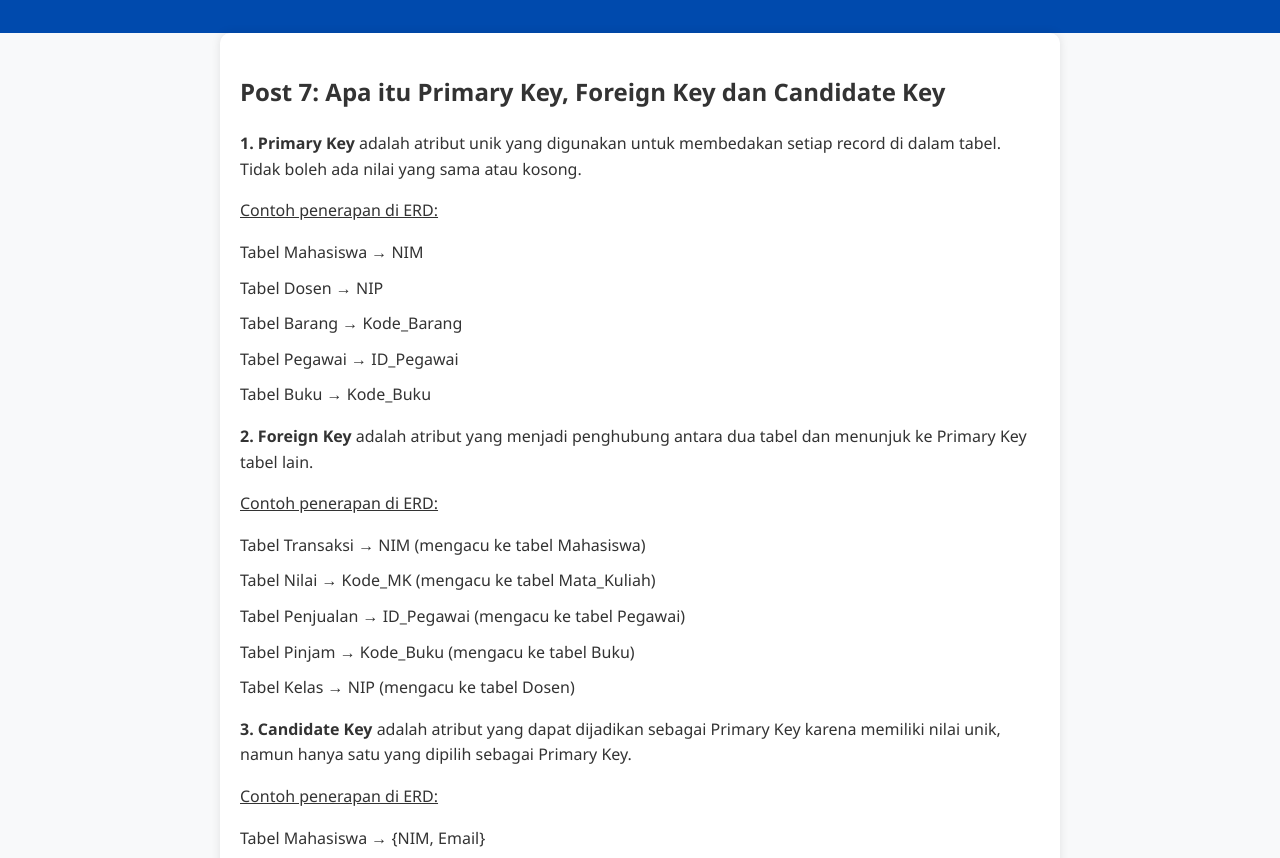
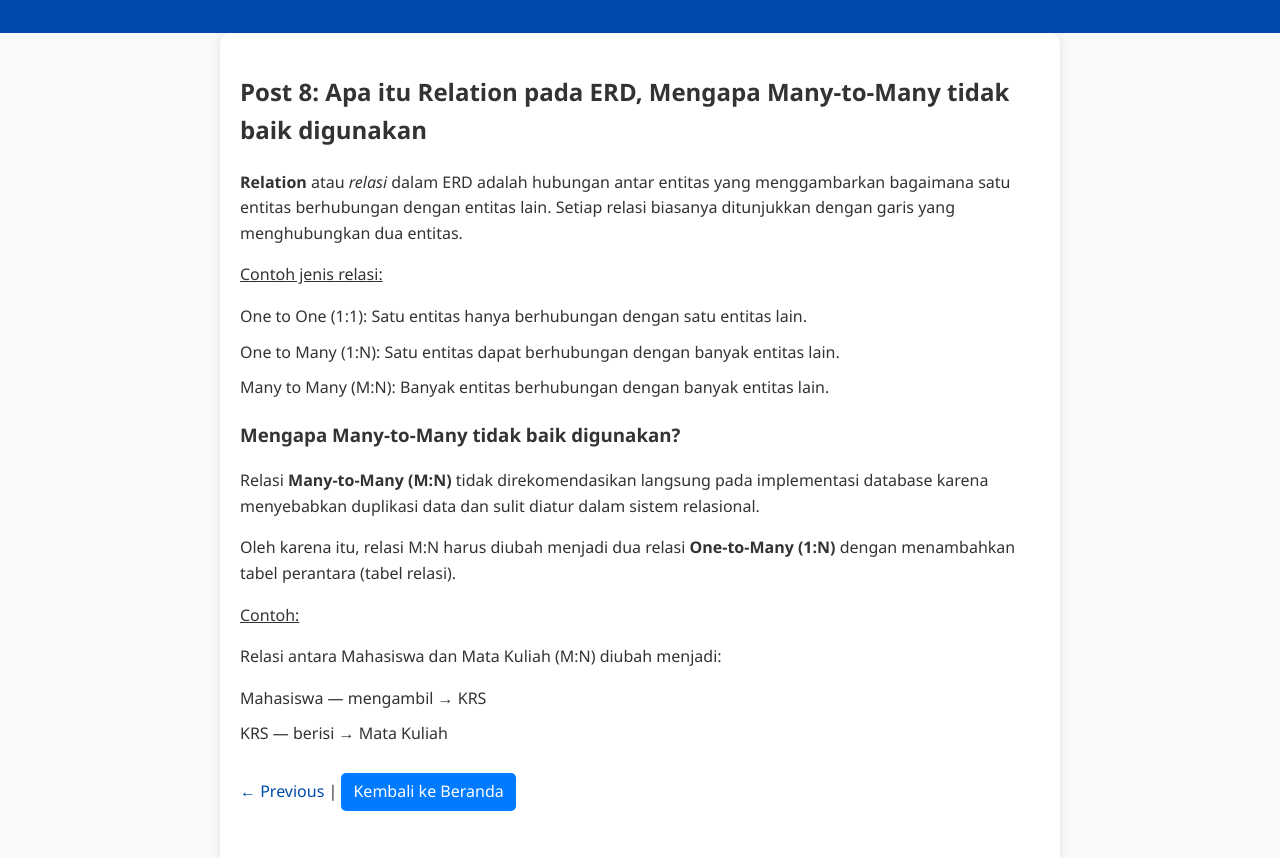
Before and after one commit to ShiroKZ206/BasicData, a plain HTML site: page post8.html in a window 1280 px wide. Shown: the part 91-949 px from the top of the page. Drawn offline with Linux system fonts and the light colour scheme.

Commit message:
post8.html

```diff
--- a/post8.html
+++ b/post8.html
@@ -3,7 +3,7 @@
 <head>
     <meta charset="UTF-8">
     <meta name="viewport" content="width=device-width, initial-scale=1.0">
-    <title>Post 7 - Primary Key, Foreign Key, dan Candidate Key</title>
+    <title>Post 8 - Relation dan Many-to-Many dalam ERD</title>
     <link rel="stylesheet" href="style.css">
 </head>
 <body>
@@ -12,47 +12,38 @@
 </header>
 
 <main>
-    <h2>Post 7: Apa itu Primary Key, Foreign Key dan Candidate Key</h2>
+    <h2>Post 8: Apa itu Relation pada ERD, Mengapa Many-to-Many tidak baik digunakan</h2>
 
-    <p><strong>1. Primary Key</strong> adalah atribut unik yang digunakan untuk membedakan setiap record di dalam tabel.
-    Tidak boleh ada nilai yang sama atau kosong.</p>
+    <p><strong>Relation</strong> atau <em>relasi</em> dalam ERD adalah hubungan antar entitas yang menggambarkan
+    bagaimana satu entitas berhubungan dengan entitas lain. Setiap relasi biasanya ditunjukkan dengan garis yang
+    menghubungkan dua entitas.</p>
 
-    <p><u>Contoh penerapan di ERD:</u></p>
+    <p><u>Contoh jenis relasi:</u></p>
     <ul>
-        <li>Tabel Mahasiswa → NIM</li>
-        <li>Tabel Dosen → NIP</li>
-        <li>Tabel Barang → Kode_Barang</li>
-        <li>Tabel Pegawai → ID_Pegawai</li>
-        <li>Tabel Buku → Kode_Buku</li>
+        <li>One to One (1:1): Satu entitas hanya berhubungan dengan satu entitas lain.</li>
+        <li>One to Many (1:N): Satu entitas dapat berhubungan dengan banyak entitas lain.</li>
+        <li>Many to Many (M:N): Banyak entitas berhubungan dengan banyak entitas lain.</li>
     </ul>
 
-    <p><strong>2. Foreign Key</strong> adalah atribut yang menjadi penghubung antara dua tabel dan menunjuk ke Primary Key tabel lain.</p>
+    <h3>Mengapa Many-to-Many tidak baik digunakan?</h3>
+    <p>
+        Relasi <strong>Many-to-Many (M:N)</strong> tidak direkomendasikan langsung pada implementasi database
+        karena menyebabkan duplikasi data dan sulit diatur dalam sistem relasional.
+    </p>
 
-    <p><u>Contoh penerapan di ERD:</u></p>
+    <p>Oleh karena itu, relasi M:N harus diubah menjadi dua relasi <strong>One-to-Many (1:N)</strong> dengan
+    menambahkan tabel perantara (tabel relasi).</p>
+
+    <p><u>Contoh:</u></p>
+    <p>Relasi antara Mahasiswa dan Mata Kuliah (M:N) diubah menjadi:</p>
     <ul>
-        <li>Tabel Transaksi → NIM (mengacu ke tabel Mahasiswa)</li>
-        <li>Tabel Nilai → Kode_MK (mengacu ke tabel Mata_Kuliah)</li>
-        <li>Tabel Penjualan → ID_Pegawai (mengacu ke tabel Pegawai)</li>
-        <li>Tabel Pinjam → Kode_Buku (mengacu ke tabel Buku)</li>
-        <li>Tabel Kelas → NIP (mengacu ke tabel Dosen)</li>
-    </ul>
-
-    <p><strong>3. Candidate Key</strong> adalah atribut yang dapat dijadikan sebagai Primary Key karena memiliki nilai unik,
-    namun hanya satu yang dipilih sebagai Primary Key.</p>
-
-    <p><u>Contoh penerapan di ERD:</u></p>
-    <ul>
-        <li>Tabel Mahasiswa → {NIM, Email}</li>
-        <li>Tabel Dosen → {NIP, No_HP}</li>
-        <li>Tabel Pegawai → {ID_Pegawai, No_KTP}</li>
-        <li>Tabel Pelanggan → {ID_Pelanggan, Email}</li>
-        <li>Tabel Barang → {Kode_Barang, Barcode}</li>
+        <li>Mahasiswa — mengambil → KRS</li>
+        <li>KRS — berisi → Mata Kuliah</li>
     </ul>
 
     <p>
-        <a href="post6.html">← Previous</a> |
-        <a href="index.html" class="back">Kembali ke Beranda</a> |
-        <a href="post8.html">Next →</a>
+        <a href="post7.html">← Previous</a> |
+        <a href="index.html" class="back">Kembali ke Beranda</a>
     </p>
 </main>
 
```
